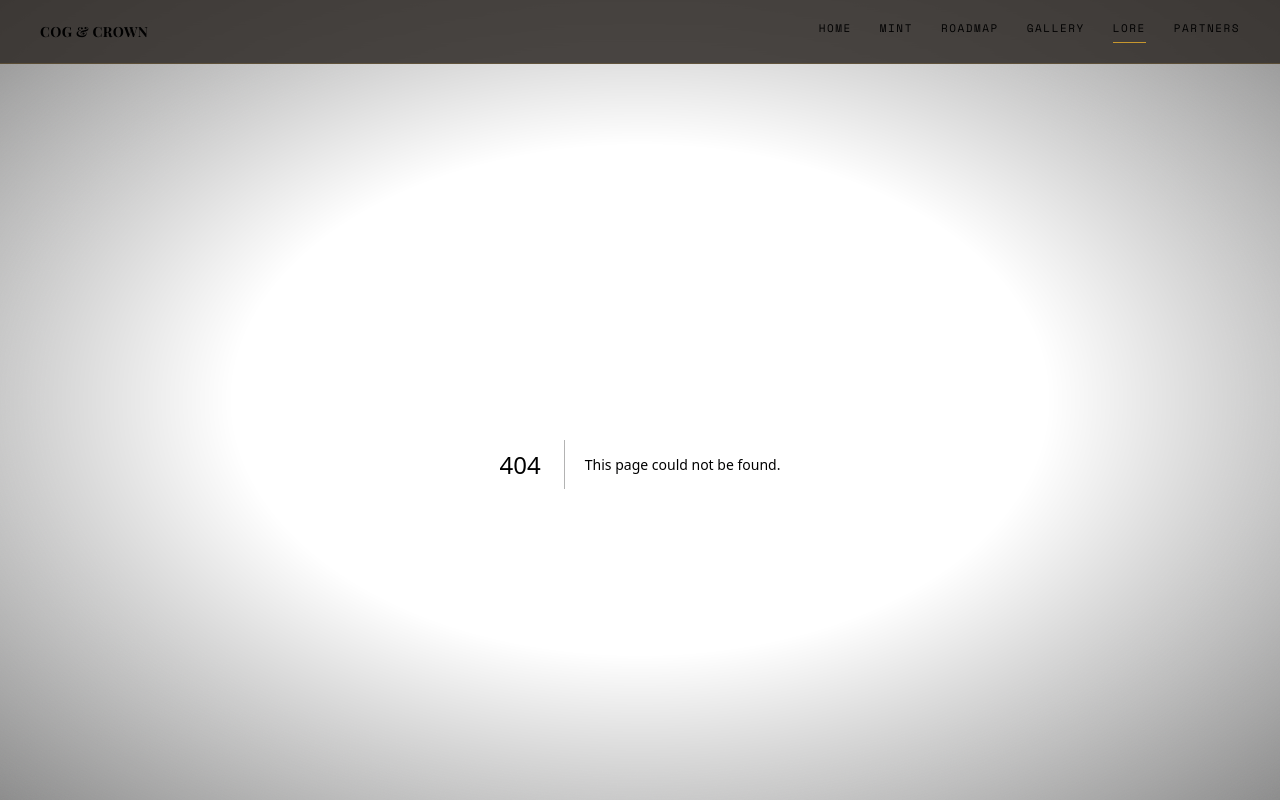
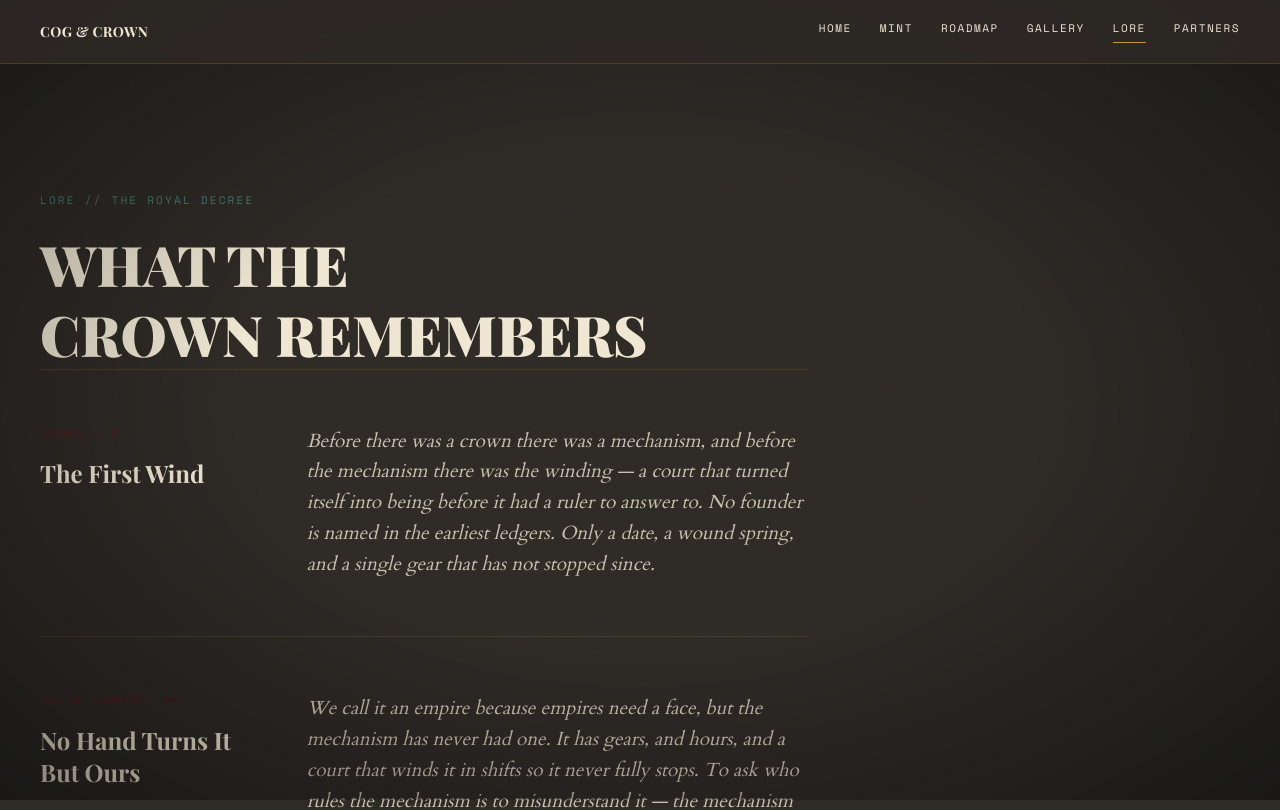
Before and after one commit to mukulcodezz/cog-and-crown, a Next.js app: page /lore in a window 1280 px wide. Before the commit this address had no page. Shown: the top 810 px of the page. Built offline with nearby package versions, Linux system fonts and the light colour scheme.

Commit message:
feat: Lore page

```diff
--- /dev/null
+++ b/src/app/lore/page.tsx
@@ -0,0 +1,61 @@
+import type { Metadata } from "next";
+import ScrollReveal from "@/components/ScrollReveal";
+import { LORE_CHAPTERS, COURT_RANKS } from "@/lib/content";
+
+export const metadata: Metadata = {
+  title: "Lore — The Royal Decree",
+  description: "What the Crown remembers: the mechanism's origin, and the six ranks of the court.",
+};
+
+export default function LorePage() {
+  return (
+    <div className="px-6 pb-24 pt-24 md:px-10 md:pt-32">
+      <div className="max-w-3xl">
+        <div className="font-mono text-[11px] tracking-[0.2em] text-verdigris mb-5">
+          LORE // THE ROYAL DECREE
+        </div>
+        <h1 className="font-display text-[32px] font-black leading-tight md:text-[56px]">
+          WHAT THE
+          <br />
+          CROWN REMEMBERS
+        </h1>
+      </div>
+
+      {LORE_CHAPTERS.map((c) => (
+        <ScrollReveal key={c.tag}>
+          <section className="max-w-3xl border-t border-brass/15 py-14 grid grid-cols-1 gap-8 md:grid-cols-12">
+            <div className="md:col-span-4">
+              <div className="font-mono text-[10px] tracking-[0.16em] text-oxblood mb-4">
+                {c.tag}
+              </div>
+              <h2 className="font-display text-2xl font-bold">{c.title}</h2>
+            </div>
+            <div className="md:col-span-8">
+              <p className="font-lore italic text-[19px] leading-relaxed text-ivory/80">
+                {c.body}
+              </p>
+            </div>
+          </section>
+        </ScrollReveal>
+      ))}
+
+      <ScrollReveal>
+        <section className="max-w-3xl border-t border-brass/15 py-14">
+          <div className="font-mono text-[10px] tracking-[0.16em] text-verdigris mb-5">
+            COURT STRUCTURE
+          </div>
+          <div className="grid grid-cols-1 gap-5 sm:grid-cols-2">
+            {COURT_RANKS.map((r) => (
+              <div key={r.key} className="border border-brass/20 bg-gunmetal-deep p-5">
+                <div className="mb-2 font-mono text-xs tracking-[0.08em] text-brass">
+                  {r.name}
+                </div>
+                <div className="text-[13px] leading-relaxed text-ivory/65">{r.desc}</div>
+              </div>
+            ))}
+          </div>
+        </section>
+      </ScrollReveal>
+    </div>
+  );
+}
```
